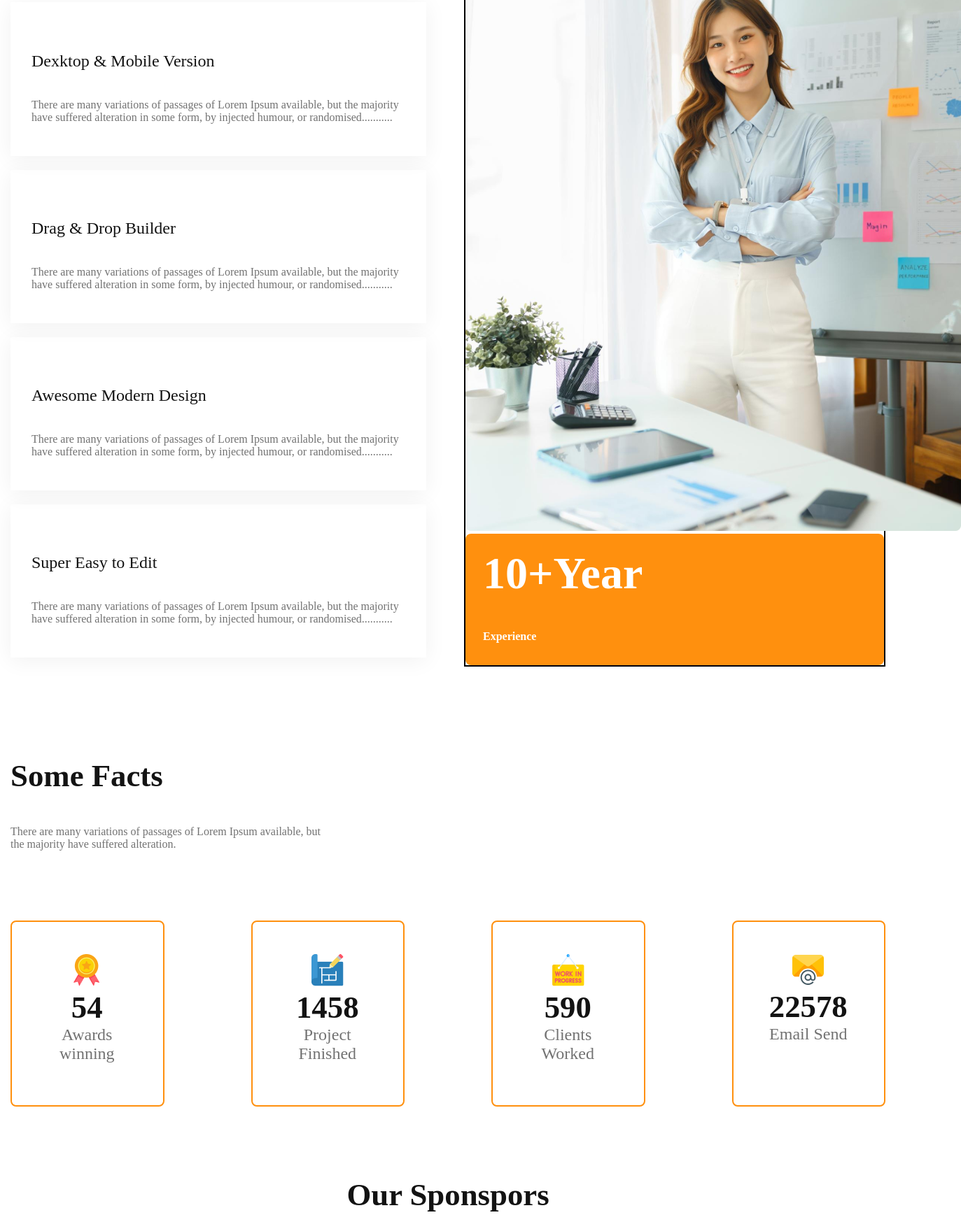
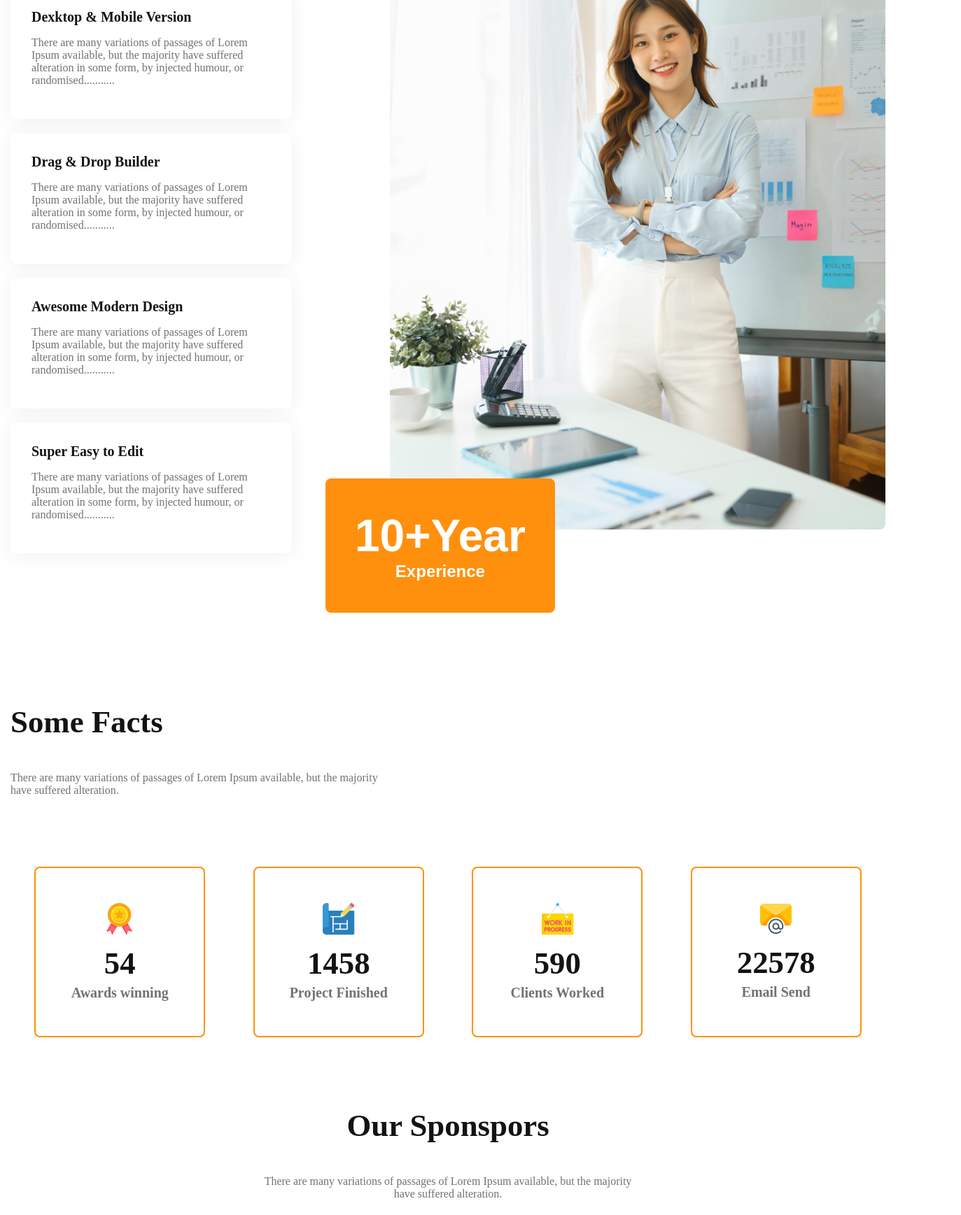
Before and after one commit to STSumu/g3-architect-website, a plain HTML site: page index.html in a window 1280 px wide. Shown: the part 2353-4090 px from the top of the page at 70% size, 1373 px wide, since content can reach past the window. Drawn offline with Linux system fonts and the light colour scheme; a web font is replaced by a local one.

Commit message:
Completed

```diff
--- a/index.html
+++ b/index.html
@@ -61,15 +61,18 @@
       <!-- features we will enjoy -->
       <section class="features display-flex">
         <div class="feature-content">
-          <h3 class="title2 dark1">Features you will love & enjoy</h3>
+          <h3 class="title2 dark1">
+            Features you will <br />
+            love & enjoy
+          </h3>
           <p class="description dark3">
             There are many variations of passages of Lorem Ipsum available, but
             the majority have suffered alteration in some form, by injected
             humour, or randomised words which don't look even
           </p>
-          <div class="feature-container">
+          <!-- <div class="feature-container"> -->
           <div class="feature-item">
-              <h5 class="dark1 title3">Dexktop & Mobile Version</h5>
+            <h4 class="dark1 title3">Dexktop & Mobile Version</h4>
             <p class="description dark3">
               There are many variations of passages of Lorem Ipsum available,
               but the majority have suffered alteration in some form, by
@@ -77,7 +80,7 @@
             </p>
           </div>
           <div class="feature-item">
-              <h5 class="dark1 title3">Drag & Drop Builder</h5>
+            <h4 class="dark1 title3">Drag & Drop Builder</h4>
             <p class="description dark3">
               There are many variations of passages of Lorem Ipsum available,
               but the majority have suffered alteration in some form, by
@@ -85,7 +88,7 @@
             </p>
           </div>
           <div class="feature-item">
-              <h5 class="dark1 title3">Awesome Modern Design</h5>
+            <h4 class="dark1 title3">Awesome Modern Design</h4>
             <p class="description dark3">
               There are many variations of passages of Lorem Ipsum available,
               but the majority have suffered alteration in some form, by
@@ -93,71 +96,88 @@
             </p>
           </div>
           <div class="feature-item">
-              <h5 class="dark1 title3">Super Easy to Edit</h5>
+            <h4 class="dark1 title3">Super Easy to Edit</h4>
             <p class="description dark3">
               There are many variations of passages of Lorem Ipsum available,
               but the majority have suffered alteration in some form, by
               injected humour, or randomised...........
             </p>
           </div>
-          </div>
+          <!-- </div> -->
         </div>
         <div class="feature-image">
-          <div class="architect"><img src="images/architect.png" alt=""></div>
-          <div class="experience btn title1">
-            10+Year<br /><span class="description">Experience</span>
-          </div>
+          <img src="images/architect.png" alt="" />
+          <button id="experience" class="btn">
+            <span class="title1">10+Year</span><br />Experience
+          </button>
         </div>
       </section>
 
       <!-- Some facts  -->
       <section class="facts">
         <h3 class="title2 dark1">Some Facts</h3>
-        <p class="description dark3">
+        <p class="description dark3 fact-description">
           There are many variations of passages of Lorem Ipsum available, but
-          <br />
           the majority have suffered alteration.
         </p>
         <div class="facts-container">
-          <div class="fact">
+          <div class="fact display-flex">
+            <div>
               <img src="images/icons/ribon.png" alt="" class="gact-icon" />
               <h4 class="fact-number dark1 title2">54</h4>
               <h5 class="fact-name dark3 title3">Awards winning</h5>
             </div>
-          <div class="fact">
+          </div>
+          <div class="fact display-flex">
+            <div>
               <img src="images/icons/projects.png" alt="" class="gact-icon" />
               <h4 class="fact-number dark1 title2">1458</h4>
               <h5 class="fact-name dark3 title3">Project Finished</h5>
             </div>
-          <div class="fact">
+          </div>
+          <div class="fact display-flex">
+            <div>
               <img src="images/icons/customers.png" alt="" class="gact-icon" />
               <h4 class="fact-number dark1 title2">590</h4>
               <h5 class="fact-name dark3 title3">Clients Worked</h5>
             </div>
-          <div class="fact">
+          </div>
+          <div class="fact display-flex">
+            <div>
               <img src="images/icons/email.png" alt="" class="gact-icon" />
               <h4 class="fact-number dark1 title2">22578</h4>
               <h5 class="fact-name dark3 title3">Email Send</h5>
             </div>
           </div>
+        </div>
       </section>
       <section class="sponsors">
+        <div class="sponsors-description">
           <h3 class="title2 dark1">Our Sponspors</h3>
           <p class="description dark3">
             There are many variations of passages of Lorem Ipsum available, but
             the majority have suffered alteration.
           </p>
+        </div>
         <div class="sponsors-container display-flex">
           <img src="images/sponsors/spotify.png" alt="" class="sponsors-item" />
-          <img src="images/sponsors/amazon.png" alt="" class="sponsors-item"/>
+          <img src="images/sponsors/amazon.png" alt="" class="sponsors-item" />
           <img src="images/sponsors/google.png" alt="" class="sponsors-item" />
-          <img src="images/sponsors/telerama.png" alt="" class="sponsors-item"/>
+          <img
+            src="images/sponsors/telerama.png"
+            alt=""
+            class="sponsors-item"
+          />
           <img src="images/sponsors/figma.png" alt="" class="sponsors-item" />
         </div>
       </section>
     </main>
     <footer class="footer">
-      <div class="copyright"><p class="title3 dark2">All rights reserved copyright@2023 startup landing page design</p></div>
+      <div class="copyright">
+        <p class="title3 dark2">
+          All rights reserved copyright@2023 startup landing page design
+        </p>
+      </div>
     </footer>
   </body>
 </html>
--- a/styles.css
+++ b/styles.css
@@ -60,8 +60,8 @@ main>section{
     font-weight: bold;
 }
 .title3{
-    font-size:1.5rem;
-    font-weight: 500;
+    font-size:1.25rem;
+    font-weight: 600;
 }
 
 /* header style */
@@ -116,27 +116,33 @@ main>section{
     font-weight: 500;
 }
 
+
 /* feature we like */
 
 .features{
-    gap:54px;
-    align-items: center;
+    gap:140px;
 }
-.feature-image{
-    border:2px solid black;
-    width:calc((100% - 54px)/2);
+.feature-content .title2{
+    padding-left: 21px;
+    border-left: 5px solid #FF900E;
+    margin:0px;
 }
 .feature-item{
     padding:30px;
-    box-shadow: 0px 4px 30px rgba(0, 0, 0, 0.06);
-    margin-top:20px;
+    border-radius: 8px;
+    box-shadow: 0px 4px 30px 0px rgba(0, 0, 0, 0.06);
+    margin-bottom:20px;
 }
-.architect{
-    height:100%;
-    width:100%;
+.feature-item h4{
+    margin-top:0px;
+    margin-bottom:0px;
 }
-.experience{
-    z-index:2;
+#experience{
+    padding:45px 42px;
+    font-size: 1.5rem;
+    font-weight: 500px;
+    margin-top:-77px;
+    margin-left:-92px;
 }
 
 /* fact section style  */
@@ -144,17 +150,27 @@ main>section{
 .facts-container{
     display: grid;
     grid-template-columns: repeat(4,1fr);
-    gap:124px;
     margin:100px auto;
+    justify-items:center;
 }
 .fact{
     border:2px solid #FF900E;
     border-radius: 8px;
-    padding:46px 37px 60px 36px;
     text-align: center;
+    height:240px;
+    width:240px;
+    justify-content: center;
+    align-items: center;
 }
-.fact>h5,.fact>h4{
+.fact h5{
     margin:0px;
+}
+.fact h4{
+    margin-top: 10px;
+    margin-bottom: 5px;
+}
+.fact-description{
+    max-width: 540px;
 }
 
 /* sponsors styles */
@@ -169,8 +185,14 @@ main>section{
     align-items: center;
 }
 .sponsors-container>img{
+    filter: grayscale(100%);
 
 }
+.sponsors-description{
+    max-width:540px;
+    margin:50px auto;
+}
+
 
 /* footer style  */
 
@@ -191,14 +213,15 @@ main>section{
     .navbar,.teams,.features,.sponsors-container{
         flex-direction: column;
     }
-    .team-img-container{
+    .team-img-container,.facts-container{
         grid-template-columns: repeat(1,1fr);
     }
     .our-features{
         margin-left:20px;
     }
     .facts-container{
-        grid-template-columns: repeat(1,1fr);
+        gap:24px;
+        justify-items: center;
     }
     .feature-image,.feature-image img{
         width: 100%;
@@ -206,6 +229,10 @@ main>section{
     .sponsors-container{
         flex-wrap: wrap;
         gap:40px;
+    }
+    #experience{
+        margin-top:10px;
+        margin-left:15px;
     }
 
 }
@@ -218,6 +245,7 @@ main>section{
     }
     .facts-container{
         grid-template-columns: repeat(2,1fr);
+        row-gap:70px;
     }
     .feature-image,.feature-image img{
         width: 100%;
@@ -227,5 +255,8 @@ main>section{
         flex-wrap: wrap;
         gap:50px;
     }
+    #experience{
+        margin:10px auto;
+    }
 
 }
```
Lines whose indentation alone changed are shown as unchanged.
